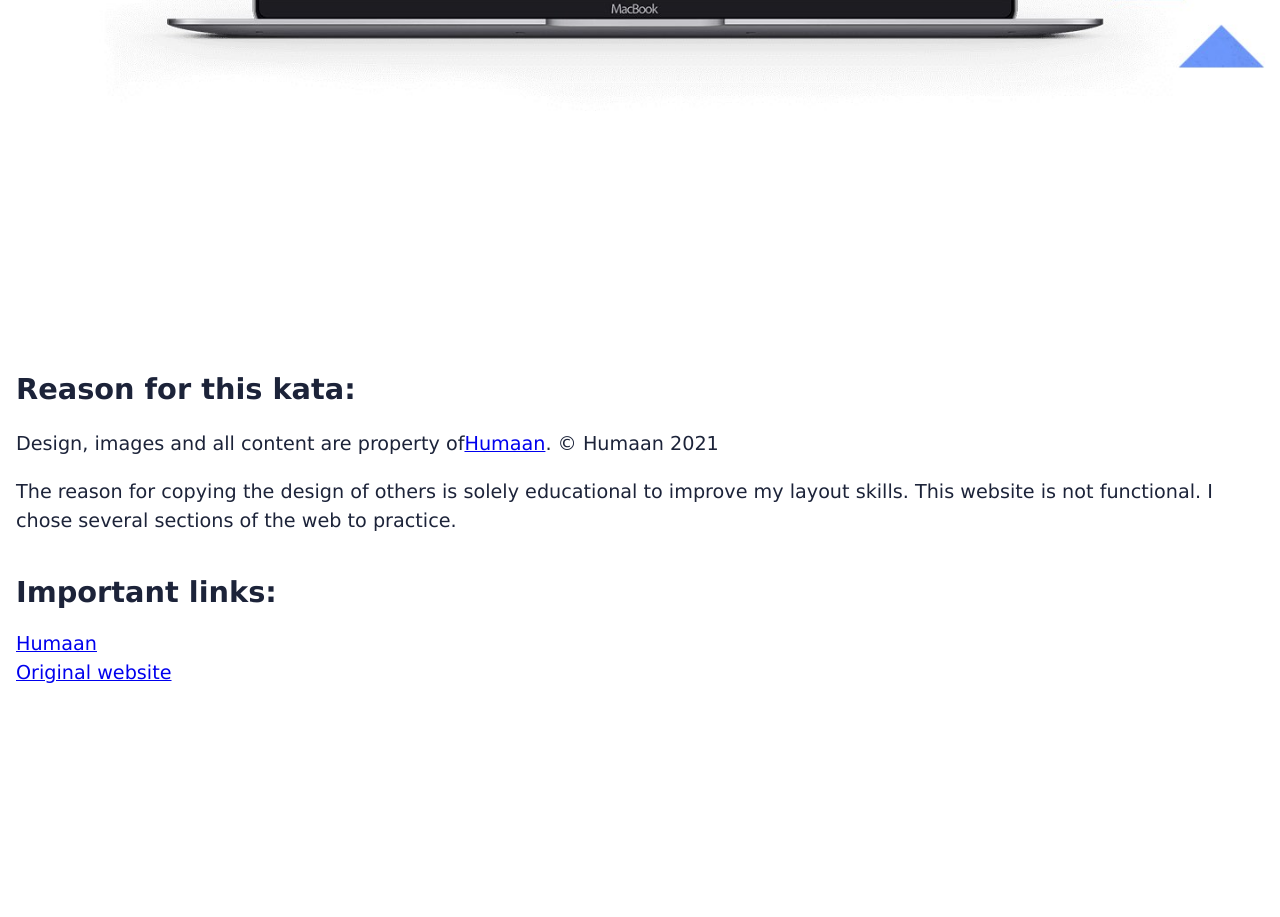
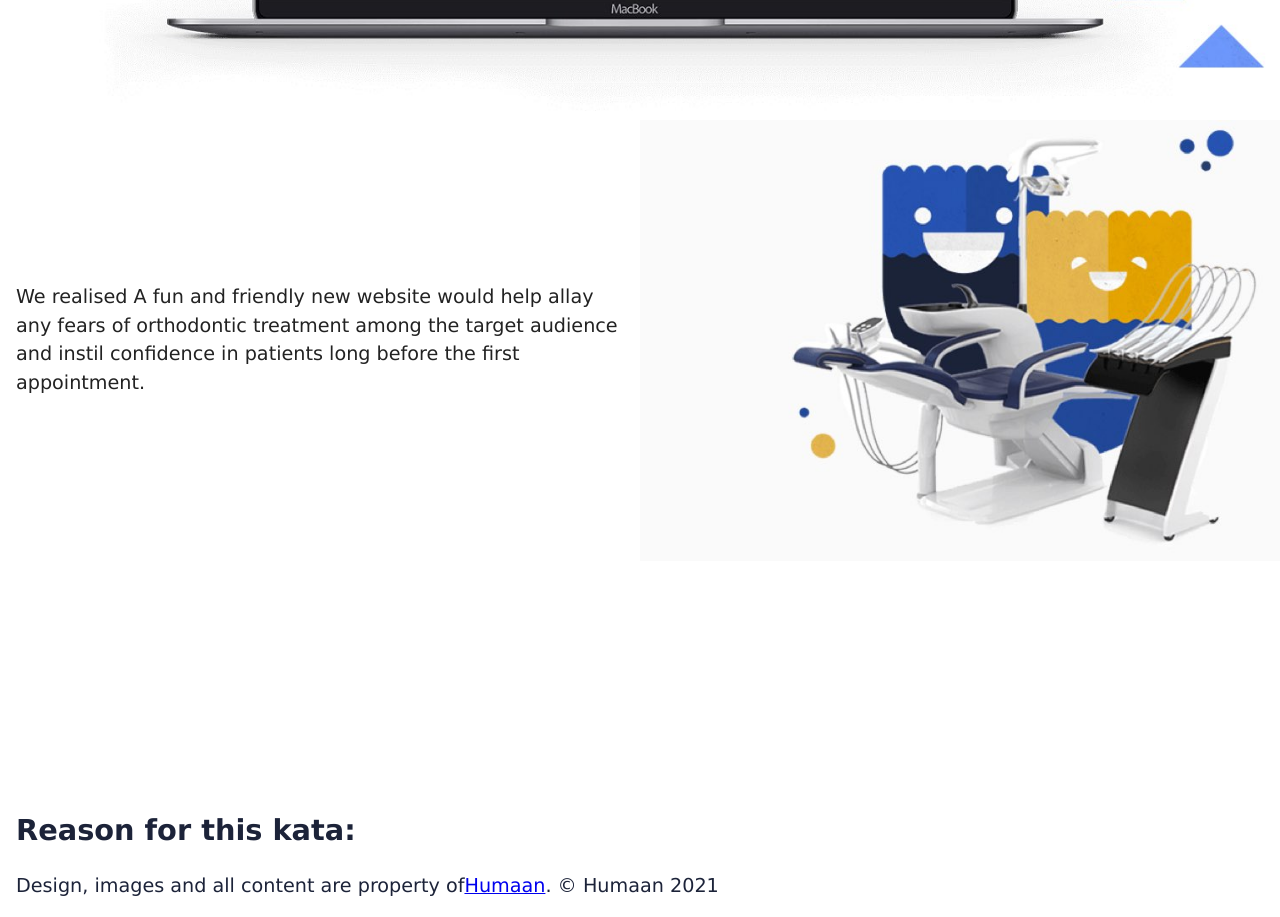
Before and after one commit to Ddiaalv/katas-layout, a React (Create React App) app: page / in a window 1280 px wide. Shown: the part 1740-2657 px from the top of the page. Built offline with nearby package versions, Linux system fonts and the light colour scheme.

Commit message:
:lipstick: Table

```diff
--- a/src/App.tsx
+++ b/src/App.tsx
@@ -3,6 +3,7 @@ import { Description } from "./components/Description/Description";
 import { Footer } from "./components/Footer/Footer";
 import { Header } from "./components/Header/Header";
 import { Laptop } from "./components/Laptop/Laptop";
+import { Table } from "./components/Table/Table";
 
 function App() {
   return (
@@ -11,6 +12,7 @@ function App() {
       <main>
         <Description />
         <Laptop />
+        <Table />
       </main>
       <Footer />
     </div>
--- /dev/null
+++ b/src/components/Table/Table.module.css
@@ -0,0 +1,30 @@
+#table {
+  background: var(--white-color);
+  color: var(--dark-grey-color);
+  display: grid;
+}
+
+#table img {
+  width: 100%;
+}
+
+#table p {
+  padding: 1rem;
+}
+
+@media (min-width: 768px) {
+  #table {
+    grid-template-columns: repeat(2, 1fr);
+    grid-template-areas: "text img";
+    align-items: center;
+    justify-items: center;
+  }
+
+  #table img {
+    grid-area: img;
+  }
+
+  #table p {
+    grid-area: text;
+  }
+}
--- /dev/null
+++ b/src/components/Table/Table.tsx
@@ -0,0 +1,15 @@
+import { FC } from "react";
+import styles from "./Table.module.css";
+
+export const Table: FC = () => (
+  <div className="section" id={styles.table}>
+    <img src="./img/onia-chair-dudes.jpg" alt="" />
+    <p>
+      We realised A fun and friendly new website would help allay any fears of
+      orthodontic treatment among the target audience and instil confidence in
+      patients long before the first appointment.
+    </p>
+  </div>
+);
+
+Table.displayName = "Table";
```
